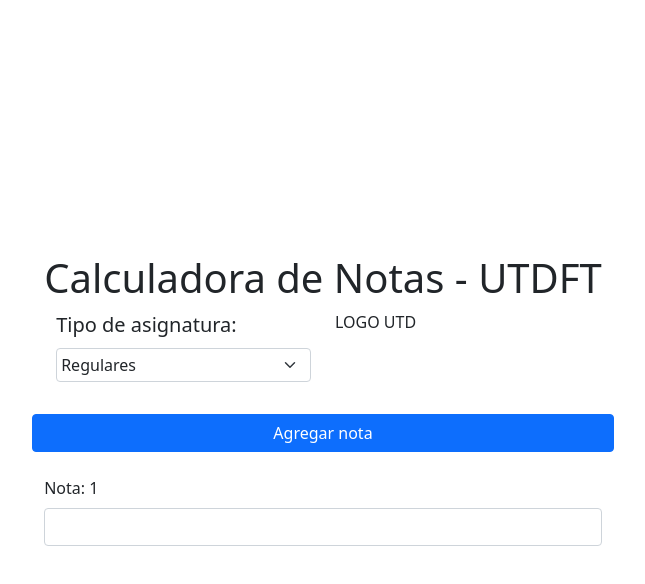
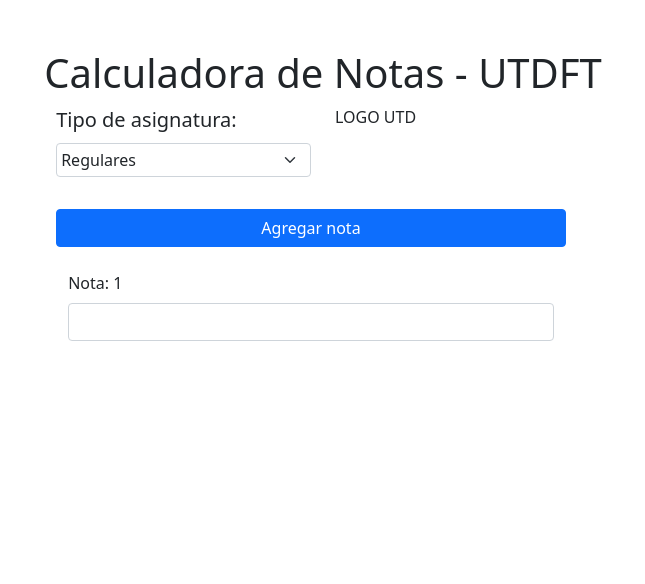
Before and after one commit to LeonLLB/calculadora-notas-utdft-app, a React (Vite) app: page / in a window 1280 px wide. Shown: the top 584 px of the page, without its empty margins (317-962 px from the left). Built offline with nearby package versions, Linux system fonts and the light colour scheme.

Commit message:
Formulario completado

```diff
--- a/src/App.tsx
+++ b/src/App.tsx
@@ -7,6 +7,10 @@ function App() {
 
   const onTipoChange = (e:ChangeEvent<HTMLSelectElement>) => {
     setNotaMinima( parseInt(e.target.value))
+  }
+
+  const onNotaChange = (notas: number[]) =>{
+    console.log(notas)
   }
 
   return (
@@ -26,7 +30,7 @@ function App() {
           </div>
         </div>
       </div>
-      <Form/>
+      <Form dispatchNotas={onNotaChange}/>
     </div>
   )
 }
--- a/src/components/Form.tsx
+++ b/src/components/Form.tsx
@@ -1,18 +1,24 @@
 import { useArrayForm } from "../hooks/useArrayForm"
 
 
-const Form = () => {
+const Form = ({dispatchNotas}:{dispatchNotas:(notas:number[])=>void}) => {
     const {values:Notas, onInputChange:onNotaChange,addInput} = useArrayForm([''])
 
+    const preDispatch = () => {
+        const notasFiltradas = Notas.map(nota=>parseInt(nota)).filter(nota=>!isNaN(nota))
+
+        dispatchNotas(notasFiltradas)
+    }
+
   return (
-    <div className="row mt-4">
+    <div className="row container mt-4">
         <button onClick={()=>addInput()} className="text-center btn btn-primary mb-4 ">Agregar nota</button>
-        <form>
+        <form className="overflow-auto" style={{height:'30rem'}}>
             {
                 Notas.map((nota,i)=>(
                     <span key={i} className="my-3">
                         <label className="form-label" htmlFor={`${i}`}>Nota: {i+1}</label>
-                        <input onChange={(e)=>(onNotaChange(i,e.target.value))} value={nota} className="form-control" name={`${i}`} type="number" />
+                        <input onBlur={preDispatch} max={25} min={0} onChange={(e)=>(onNotaChange(i,e.target.value))} value={nota} className="form-control" name={`${i}`} type="number" />
                     </span>
                 ))
             }
```
